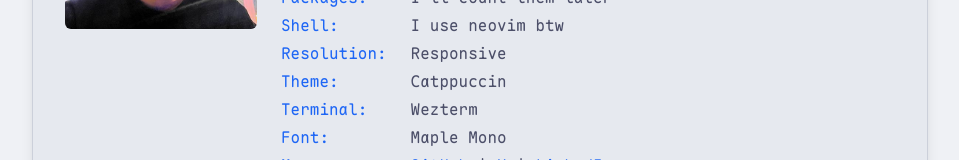
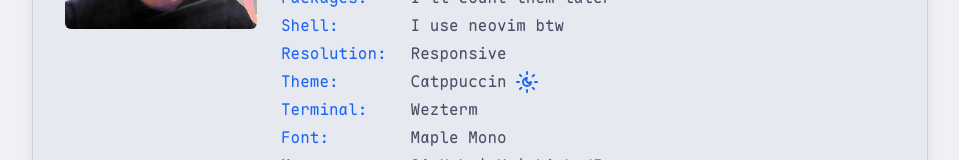
Before and after one commit to lfades/lfades-site, a Next.js app: page / in a window 1280 px wide. Shown: the part 300-460 px from the top of the page, without its empty margins (160-1119 px from the left). Built offline with nearby package versions, Linux system fonts and the light colour scheme.

Commit message:
Added a theme switcher

```diff
--- a/components/neofetch.tsx
+++ b/components/neofetch.tsx
@@ -1,6 +1,7 @@
 import Image from "next/image";
 import Link from "next/link";
 import lfadesPhoto from "../public/lfades.jpg";
+import { Theme } from "./theme";
 
 export function Neofetch() {
 	return (
@@ -39,8 +40,7 @@ export function Neofetch() {
 					<div className="text-ctp-blue">Resolution:</div>
 					<div className="text-ctp-text">Responsive</div>
 
-					<div className="text-ctp-blue">Theme:</div>
-					<div className="text-ctp-text">Catppuccin</div>
+					<Theme />
 
 					<div className="text-ctp-blue">Terminal:</div>
 					<div className="text-ctp-text">Wezterm</div>
--- /dev/null
+++ b/components/theme.tsx
@@ -0,0 +1,20 @@
+"use client";
+
+import { SunMoon } from "lucide-react";
+import { useTheme } from "next-themes";
+
+export function Theme() {
+	const { theme, setTheme } = useTheme();
+	return (
+		<>
+			<div className="text-ctp-blue">Theme:</div>
+			<div className="text-ctp-text flex">
+				Catppuccin{" "}
+				<SunMoon
+					className="ml-2 text-ctp-blue hover:text-ctp-lavender rounded-full cursor-pointer"
+					onClick={() => setTheme(theme === "dark" ? "light" : "dark")}
+				/>
+			</div>
+		</>
+	);
+}
```
